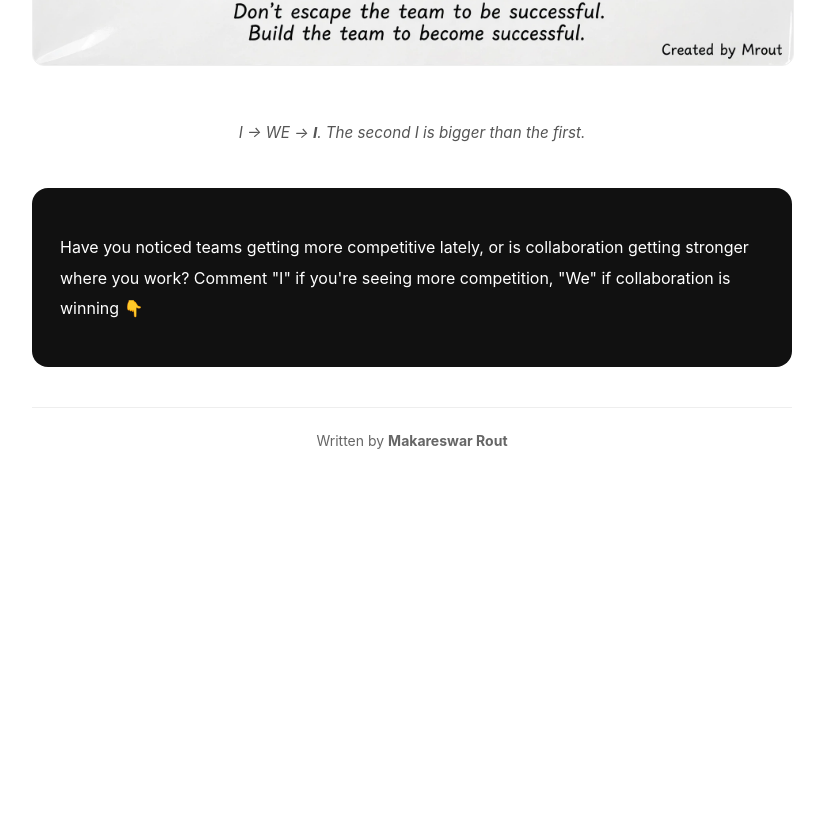
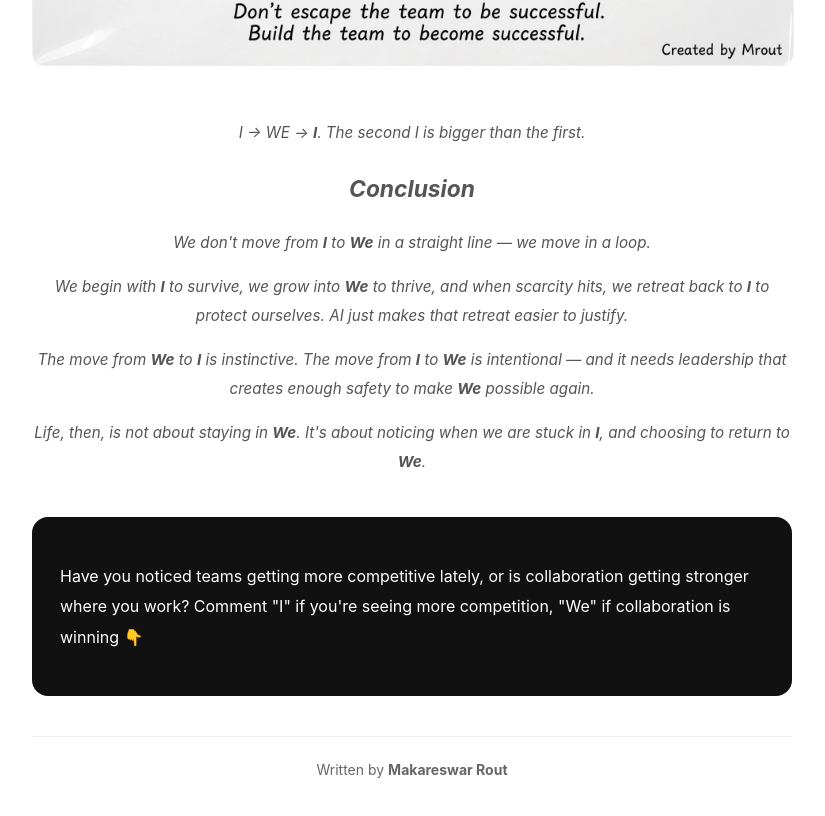
Before and after one commit to routmakareswar/mblogs, a plain HTML site: page index.html in a window 1280 px wide. Shown: the part 6072-6888 px from the top of the page, without its empty margins (228-1053 px from the left). Before the commit the page ends 6567 px from the top, so only its background shows below. Drawn offline with nearby package versions, Linux system fonts and the light colour scheme.

Commit message:
Update index.html

```diff
--- a/index.html
+++ b/index.html
@@ -198,6 +198,17 @@ Knowing what <em>we can do</em> builds momentum.</p>
   <img src="i-loop-end.jpg" alt="The Loop - I to WE to Bigger I" style="width: 100%; border-radius: 12px;">
   <figcaption style="margin-top: 0.75rem; font-size: 0.95rem; color: #555; font-style: italic;">
     I → WE → <b>I</b>. The second I is bigger than the first.
+    <div class="conclusion">
+  <h2>Conclusion</h2>
+
+  <p>We don't move from <strong>I</strong> to <strong>We</strong> in a straight line — we move in a loop.</p>
+
+  <p>We begin with <strong>I</strong> to survive, we grow into <strong>We</strong> to thrive, and when scarcity hits, we retreat back to <strong>I</strong> to protect ourselves. AI just makes that retreat easier to justify.</p>
+
+  <p>The move from <strong>We</strong> to <strong>I</strong> is instinctive. The move from <strong>I</strong> to <strong>We</strong> is intentional — and it needs leadership that creates enough safety to make <strong>We</strong> possible again.</p>
+
+  <p>Life, then, is not about staying in <strong>We</strong>. It's about noticing when we are stuck in <strong>I</strong>, and choosing to return to <strong>We</strong>.</p>
+</div>
   </figcaption>
 </figure>
 <div class="cta">
```
